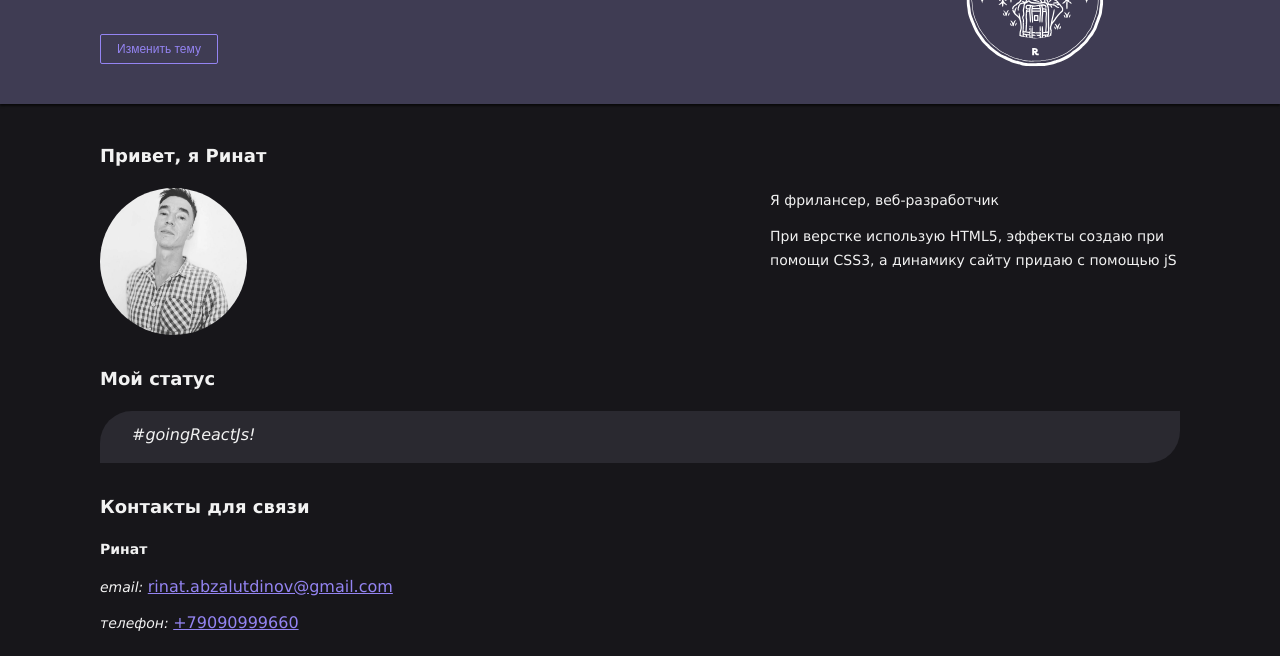
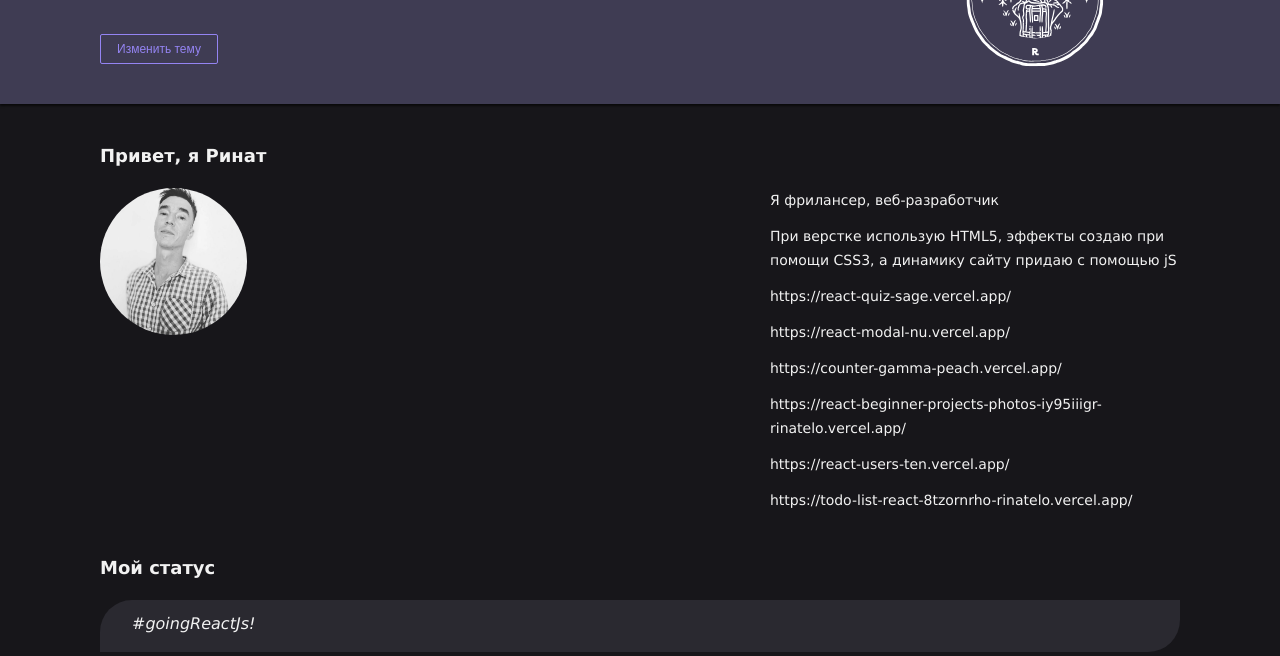
Before and after one commit to Rinatelo/my-simple-site, a plain HTML site: page index.html in a window 1280 px wide. Shown: the part 144-800 px from the top of the page. Drawn offline with Linux system fonts and the light colour scheme.

Commit message:
add link

```diff
--- a/index.html
+++ b/index.html
@@ -26,6 +26,12 @@
       <div class="about-content">
         <p>Я фрилансер, веб-разработчик</p>
         <p>При верстке использую HTML5, эффекты создаю при помощи CSS3, а динамику сайту придаю с помощью jS</p>
+        <p>https://react-quiz-sage.vercel.app/</p>
+        <p>https://react-modal-nu.vercel.app/</p>
+        <p>https://counter-gamma-peach.vercel.app/</p>
+        <p>https://react-beginner-projects-photos-iy95iiigr-rinatelo.vercel.app/</p>
+        <p>https://react-users-ten.vercel.app/</p>
+        <p>https://todo-list-react-8tzornrho-rinatelo.vercel.app/</p>
       </div>
     </section>
     <section class="status container">
```
